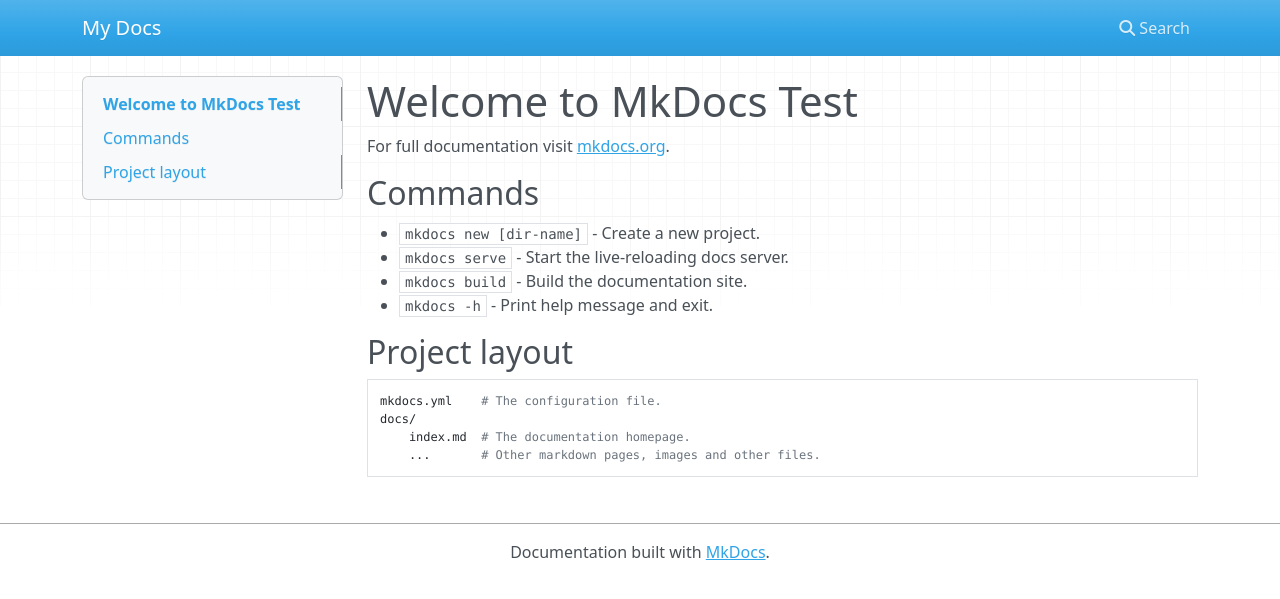
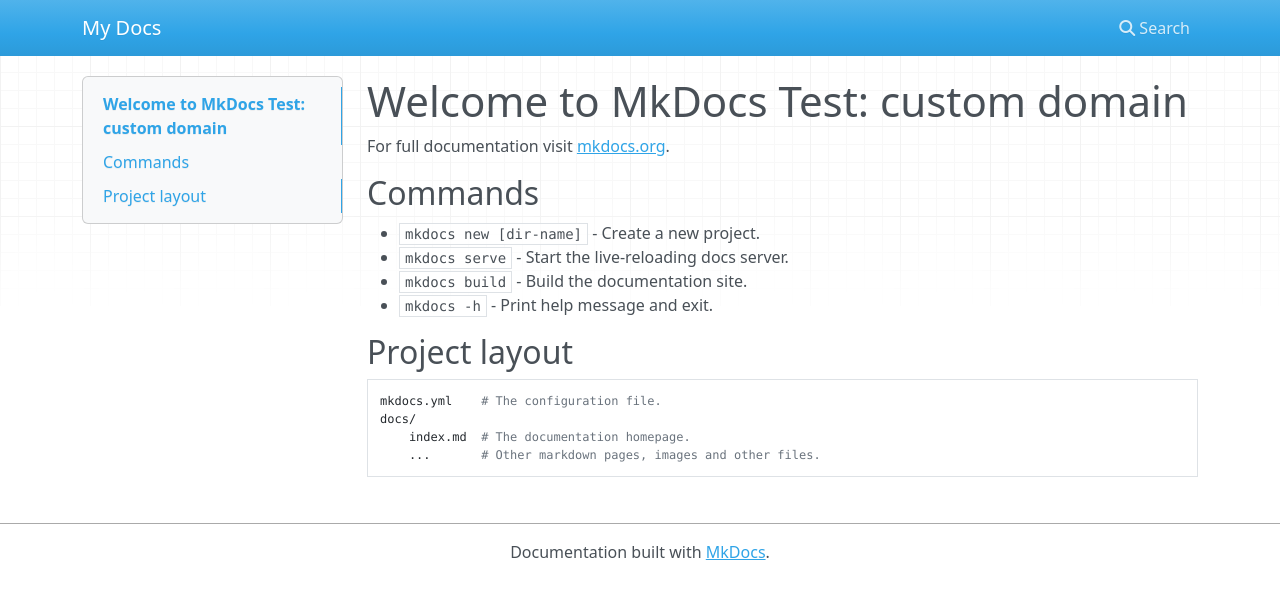
Before and after one commit to FeKoerner/fekoerner.github.io, an MkDocs documentation site: the page built from docs/index.md, in a window 1280 px wide. Shown: the top 599 px of the page. Built offline with MkDocs 1.6.1, drawn with Linux system fonts in a browser that asks for light colours; nearby versions of some CDN libraries.

Commit message:
Update index.md

```diff
--- a/docs/index.md
+++ b/docs/index.md
@@ -1,4 +1,4 @@
-# Welcome to MkDocs Test
+# Welcome to MkDocs Test: custom domain
 
 For full documentation visit [mkdocs.org](https://www.mkdocs.org).
 
```
